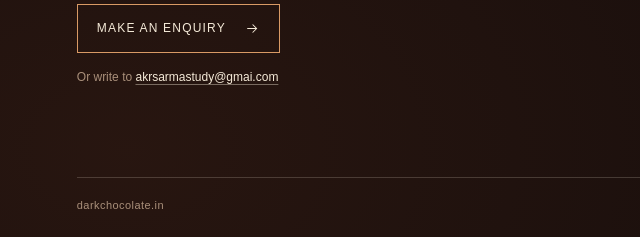
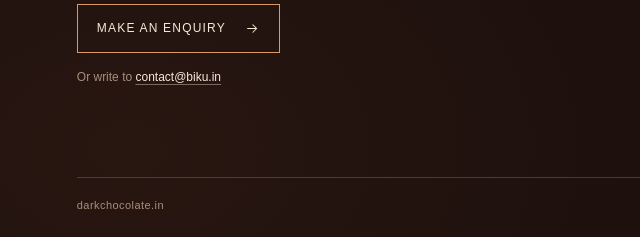
Before and after one commit to Akrsarma/darkchocolate.in, a plain HTML site: page index.html in a window 1280 px wide. Shown: the part 664-901 px from the top of the page, 0-640 px from the left. Drawn offline with Linux system fonts and the light colour scheme.

Commit message:
Change contact email in index.html
Updated contact email address in the enquiry section.

```diff
--- a/index.html
+++ b/index.html
@@ -81,11 +81,11 @@
         <div class="eyebrow">Premium domain name · .in</div>
         <h1 id="headline">This domain <span>is for sale.</span></h1>
         <p class="intro"><strong>darkchocolate.in</strong> is available to buy. The sale is for the domain name only; no chocolate products are being sold here. Contact us to discuss your offer.</p>
-        <a class="contact" href="mailto:akrsarmastudy@gmai.com?subject=Enquiry%20about%20darkchocolate.in">
+        <a class="contact" href="mailto:contact@biku.in?subject=Enquiry%20about%20darkchocolate.in">
           <span>Make an enquiry</span>
           <svg viewBox="0 0 20 20" fill="none" aria-hidden="true"><path d="M3.5 10h12m-5-5 5 5-5 5" stroke="currentColor" stroke-width="1.4" stroke-linecap="round" stroke-linejoin="round"/></svg>
         </a>
-        <div class="email-note">Or write to <a href="mailto:akrsarmastudy@gmai.com">akrsarmastudy@gmai.com</a></div>
+        <div class="email-note">Or write to <a href="mailto:contact@biku.in">contact@biku.in</a></div>
       </section>
 
       <div class="art" aria-hidden="true">
```
